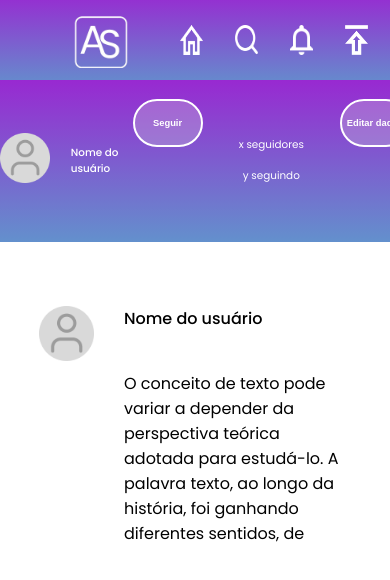
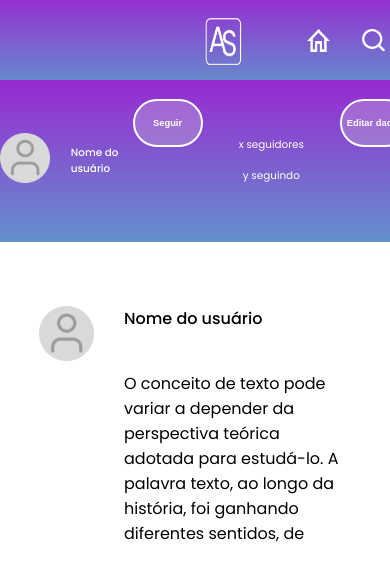
Before and after one commit to evellyn489/AmbrosioSocial, a React (Vite) app: page /perfil in a window 390 px wide. Shown: the top 580 px of the page. Built offline with nearby package versions, Linux system fonts and the light colour scheme.

Commit message:
Ajuste na responsividade do menu

```diff
--- a/src/components/Menu/Menu.module.scss
+++ b/src/components/Menu/Menu.module.scss
@@ -83,24 +83,69 @@
 }
 
 @media (max-width: 618px) {
-    .icons{
-        position: relative;
-        padding-right: 20%;
+    .header{
+        .logo {
+            padding-right: 5%;
+        }
+        .icons{
+            padding-right: 15%;
     }
-
+}
     .logo {
         position: relative;
         left: 10%;
     }
 }
 
-@media (max-width: 515px) {
+@media (max-width: 555px) {
     .header {
+        .logo {
+            padding-left: 5%;
+        }
         .icons {
-            gap: 1.8em;
+            padding-right: 20%;
+            gap: 3.5em;
+
+            img {
+                height: 25px;
+                width: 25px;
+            }
         }
     }
 }
+
+@media (max-width: 490px){
+    .header {
+        .icons {
+            padding-right: 25%;
+            gap: 3em;
+
+            img {
+                height: 23px;
+                width: 23px;
+            }
+        }
+    }
+}
+
+@media(max-width: 450px){
+    .header {
+        .logo {
+            height: 50px;
+            padding-left: 30%;
+        }
+        .icons {
+            padding-right: 50%;
+            gap: 3em;
+
+            img {
+                height: 23px;
+                width: 23px;
+            }
+        }
+    }
+}
+
 
 @media (max-width: 400px){
     .header {
@@ -114,17 +159,15 @@
     }
 }
 
-@media (max-width: 385px) {
+@media (max-width: 370px) {
     .header {
         .logo {
-            display: flex;
-            align-items: center;
             position: relative;
-            left: 10%;
-            height: 70%;
+            left: 40px;
         }
         .icons {
             gap: 2em;
+            padding-right: 65%;
 
             img {
                 width: 20px;
@@ -132,16 +175,3 @@
         }
     }
 }
-
-@media (max-width: 345px) {
-    .header {
-        .icons {
-            padding-right: 25%;
-            gap: 1.3em;
-
-            img {
-                width: 20px;
-            }
-        }
-    }
-}
```
